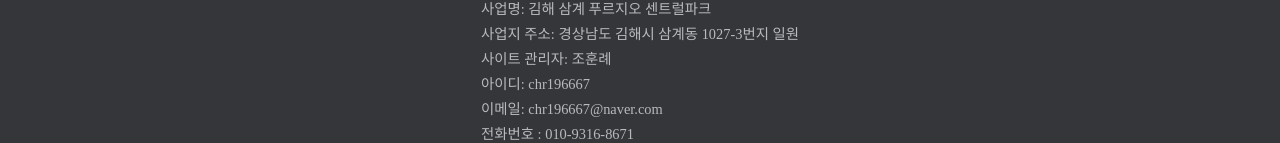
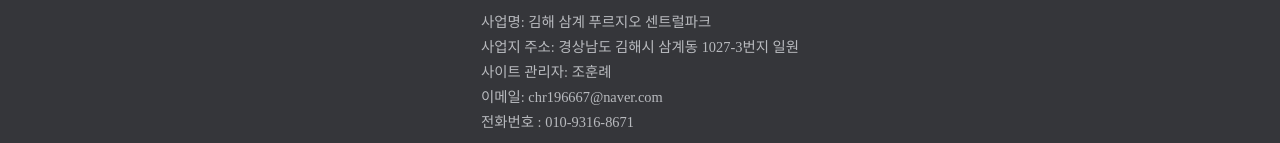
Before and after one commit to haeyong9701/aptsale, a React (Create React App) app: page / in a window 1280 px wide. Shown: the part 7847-7990 px from the top of the page. Built offline with nearby package versions, Linux system fonts and the light colour scheme.

Commit message:
chore: footer 수정

```diff
--- a/src/components/Footer/index.js
+++ b/src/components/Footer/index.js
@@ -9,7 +9,6 @@ const Footer = () => {
           <div>사업명: 김해 삼계 푸르지오 센트럴파크</div>
           <div>사업지 주소: 경상남도 김해시 삼계동 1027-3번지 일원</div>
           <div>사이트 관리자: 조훈례</div>
-          <div>아이디: chr196667</div>
           <div>이메일: chr196667@naver.com</div>
           <div>전화번호 : 010-9316-8671</div>
           <div></div>
```
